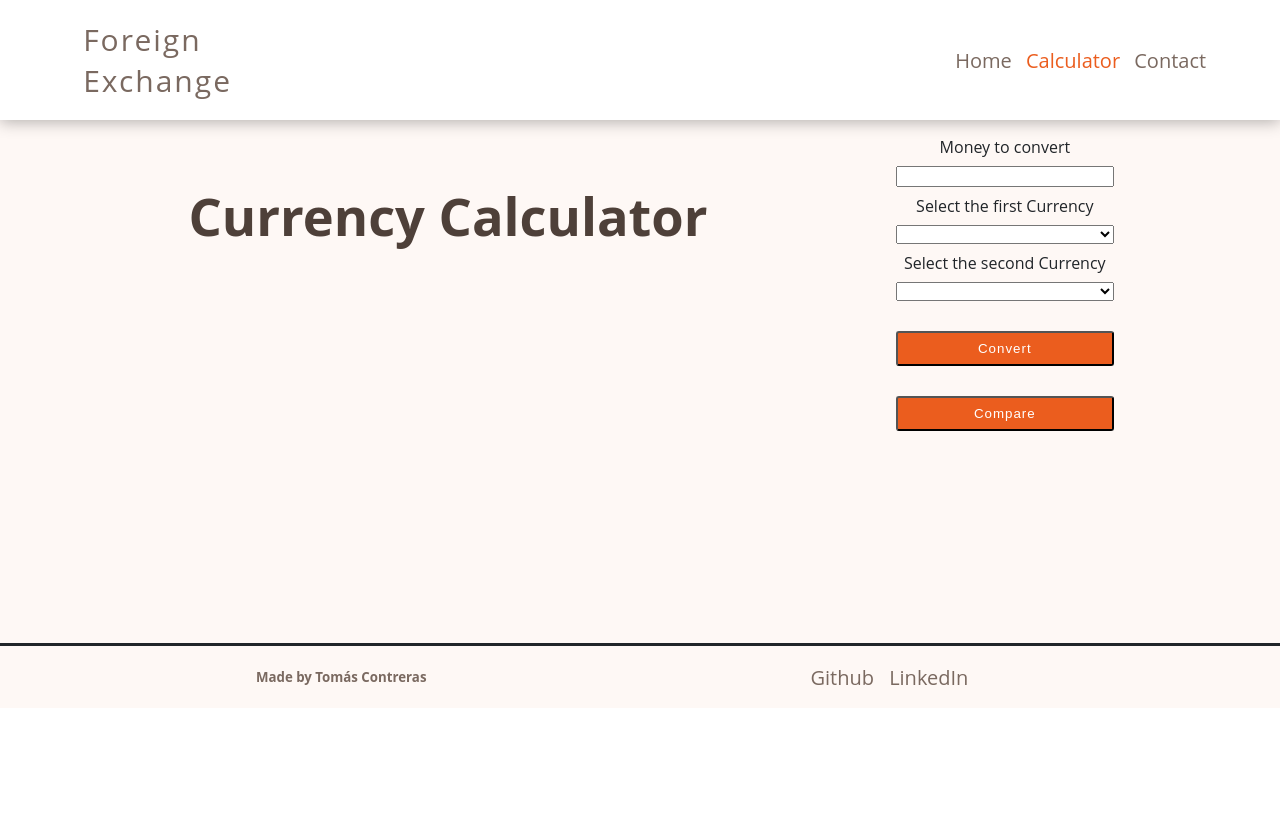
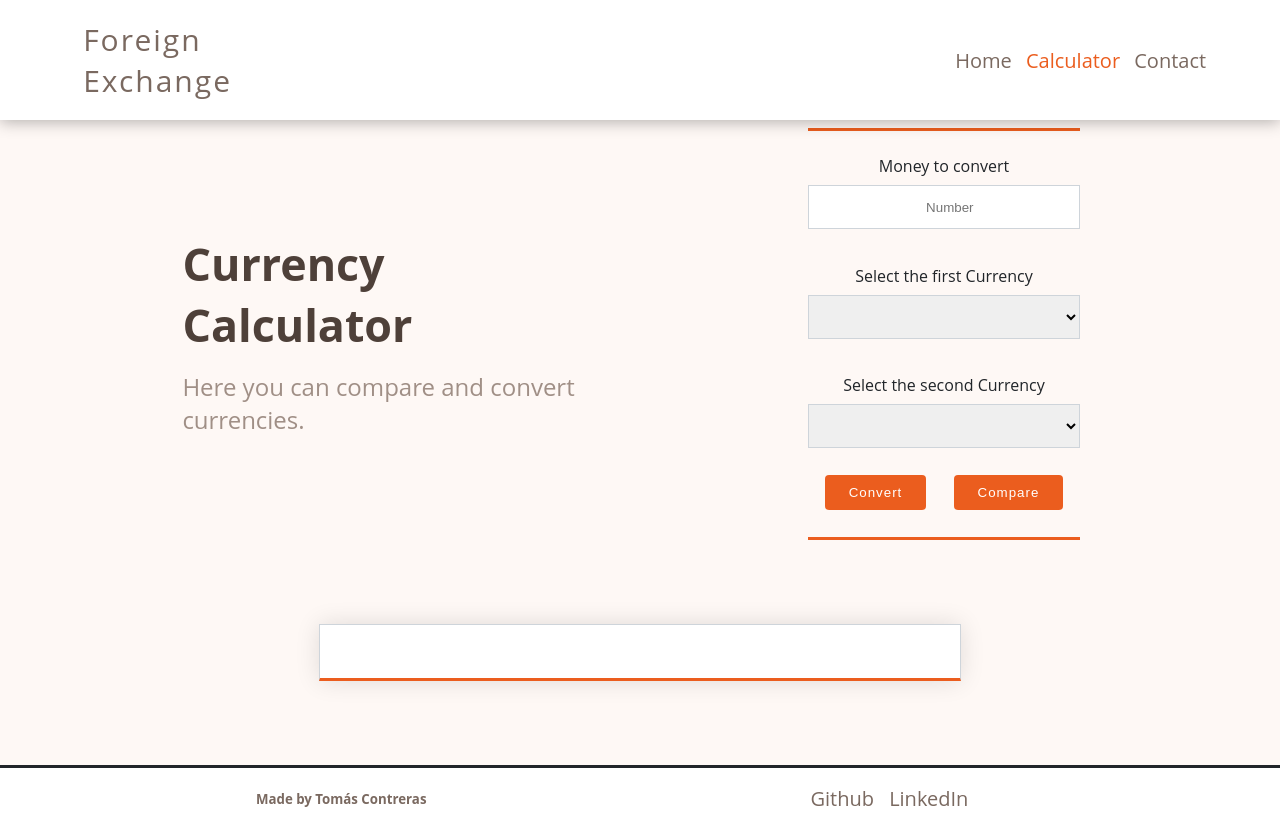
Before and after one commit to TomasConari/Currency-Exchange-Website, a plain HTML site: page html/currencyCalculator.html in a window 1280 px wide. Before the commit the page ends 800 px from the top, so only its background shows below. Drawn offline with Linux system fonts and the light colour scheme; no server answers.

Commit message:
I redesigned the style of the page

```diff
--- a/css/currencyCalculator.css
+++ b/css/currencyCalculator.css
@@ -22,28 +22,6 @@ header{
     padding: 8px;
     border-radius: 4px;
 }
-#content{
-    padding-top: 15%;
-    border-bottom: solid #212529;
-}
-#calculatorContent{
-    display: flex;
-    flex-direction: column;
-    background-color: #fef8f5;
-    padding-top: 10%;
-    padding-bottom: 10%;
-    border-bottom: solid #212529;
-}
-#firstBox{
-    display: flex;
-    flex-direction: row;
-}
-#secondBox{
-    display: flex;
-    justify-content: center;
-    align-content: center;
-    padding-top: 5%;
-}
 #tittle{
     font-size: 30px;
     margin-left: 30%;
@@ -54,8 +32,67 @@ header{
 footer{
     display: flex;
     align-items: center;
+    background-color: #fff;
+    padding-bottom: 0%;
+}
+#content{
     background-color: #fef8f5;
-    padding-bottom: 0%;
+    padding-top: 10%;
+    border-bottom: solid #212529;
+}
+#calculatorBox{
+    display: flex;
+    justify-content: center;
+    align-content: center;
+    background-color: #fef8f5;
+}
+#calculatorTextContainer{
+    padding-left: 10%;
+    width: 50%;
+    display: flex;
+    flex-direction: column;
+    align-items: center;
+    justify-content: center;
+}
+#presentationTittle{
+    width: 80%;
+    margin: 0;
+    font-size: 280%;
+    letter-spacing: 5%;
+    color: #4e4039;
+}
+#presentationText{
+    width: 80%;
+    color: #a08f86;
+    margin: 15px 0 0 0;
+    font-weight: 500;
+    display: inline-block;
+}
+#formBox{
+    padding-right: 5%;
+    width: 50%;
+    display: flex;
+    flex-direction: column;
+    align-items: center;
+    justify-content: center;
+}
+#result{
+    padding-top: 5%;
+    padding-bottom: 5%;
+    display: flex;
+    width: 100%;
+    align-items: center;
+    justify-content: center;
+}
+#text{
+    padding-top: 1%;
+    background-color: #fff;
+    text-align: center;
+    width: 50%;
+    height: 40px;
+    border: 1px solid #ced4da;
+    box-shadow: 0 0 24px 0 rgba(0, 0, 0, 0.12);
+    border-bottom: 3px solid #eb5d1e;
 }
 #firstHalf{
     color: #7a6960;
@@ -84,26 +121,33 @@ a{
 .currentPage{
     color: #eb5d1e;
 }
-#convertButton, #compareButton{
-    font-family: "Raleway", sans-serif;
-    font-weight: 500;
-    background-color: #eb5d1e;
+#convertButton{
+    background: #eb5d1e;
+    border: 0;
+    margin-right: 5%;
+    padding: 10px 24px;
     letter-spacing: 1px;
-    display: inline-block;
-    padding: 8px 28px;
-    border-radius: 3px;
-    margin-top: 30px;
-    position: initial;
-    color: #ffffff;
-    margin-left: 0%;
+    color: #fff;
+    border-radius: 4px;
+    transition: background-color 0.3s ease-in-out;
 }
-#calculatorTittle{
-    text-align: center;
-    width: 70%;
-    margin: 0;
-    font-size: 280%;
-    letter-spacing: 5%;
-    color: #4e4039;
+#convertButton:hover{
+    background-color: #eb7d4d;
+    cursor: pointer;
+}
+#compareButton{
+    background: #eb5d1e;
+    border: 0;
+    margin-left: 5%;
+    padding: 10px 24px;
+    letter-spacing: 1px;
+    color: #fff;
+    border-radius: 4px;
+    transition: background-color 0.3s ease-in-out;
+}
+#compareButton:hover{
+    background-color: #eb7d4d;
+    cursor: pointer;
 }
 #fixed{
     position: fixed;
@@ -113,12 +157,45 @@ a{
     z-index: 1;
     height: 15%;
 }
-#number,#firstDropdown,#secondDropdown,#convertButtonBox{
+#number,#firstDropdown,#secondDropdown,#ButtonBox{
     display: flex;
+    width: 50%;
     align-content: center;
     text-align: center;
     justify-content: center;
     flex-direction: column;
+    padding-bottom: 5%;
+}
+#number{
+    border-top: 3px solid #eb5d1e;
+    padding-top: 3%;
+}
+#moneyNumber, #firstCurrency, #secondCurrency{
+    text-align: center;
+}
+#ButtonBox{
+    display: flex;
+    flex-direction: row;
+    border-bottom: 3px solid #eb5d1e;
+}
+input[type=number]::-webkit-inner-spin-button,
+input[type=number]::-webkit-outer-spin-button {
+    -webkit-appearance: none;
+    margin: 0;
+}
+input[type=number]{
+    -moz-appearance:textfield;
+}
+.input{
+    padding-left: 5%;
+    border: 1px solid #ced4da;
+    border-radius: 0%;
+    height: 44px;
+    width: 100%;
+    box-sizing: border-box;
+}
+.input:focus{
+    outline: none;
 }
 @keyframes fadeIn{
     from{
--- a/html/currencyCalculator.html
+++ b/html/currencyCalculator.html
@@ -1,7 +1,7 @@
 <!DOCTYPE html>
 <html lang="en">
     <head>
-        <title>Foreign Exchange</title>
+        <title>Calculator</title>
         <link rel="stylesheet" href="../css/currencyCalculator.css">
         <script src="../Js/currencyCalculator.js"></script>
     </head>
@@ -18,36 +18,37 @@
                 </p>
             </nav>
         </header>
-        <div id="calculatorContent">
-            <div id="firstBox">
-                <div id="calculatorTittle">
-                    <h3>Currency Calculator</h3>
+        <div id="content">
+            <div id="calculatorBox">
+                <div id="calculatorTextContainer">
+                    <h4 id="presentationTittle">Currency Calculator</h4>
+                    <h2 id="presentationText">
+                        Here you can compare and convert currencies.
+                    </h2>
                 </div>
                 <div id="formBox">
                     <div id="number">
                         <label for="moneyNumber" class="label">Money to convert </label>
-                        <input type="number" name="moneyNumber" id="moneyNumber" required min="0">
+                        <input type="number" name="moneyNumber" id="moneyNumber" class="input" placeholder="Number">
                     </div>
                     <div id="firstDropdown">
                         <label for="firstCurrency" class="label">Select the first Currency</label>
-                        <select id="firstCurrency" name="firstCurrency">
+                        <select id="firstCurrency" name="firstCurrency" class="input">
                         </select>
                     </div>
                     <div id="secondDropdown">
                         <label for="secondCurrency" class="label">Select the second Currency</label>
-                        <select id="secondCurrency" name="secondCurrency">
+                        <select id="secondCurrency" name="secondCurrency" class="input">
                         </select>
                     </div>
-                    <div id="convertButtonBox">
+                    <div id="ButtonBox">
                         <button id="convertButton">Convert</button>
                         <button id="compareButton">Compare</button>
                     </div>
                 </div>
             </div>
-            <div id="secondBox">
-                <div id="result">
-                    <h2 id="text"></h2>
-                </div>
+            <div id="result">
+                <h2 id="text"></h2>
             </div>
         </div>
         <footer>
```
Also changed, not shown: html/contact.html (+1 -1 lines).
